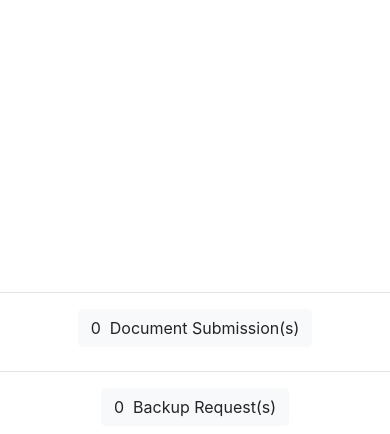
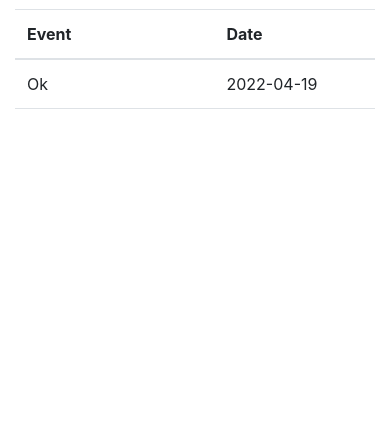
Before and after one commit to JisooKim0103/webiste, a PHP site: page /Students/ in a window 390 px wide. Shown: the part 410-844 px from the top of the page. Run offline with PHP 8.4, Linux system fonts and the light colour scheme; a user stored in the database is signed in; data comes from the database, SQL or seed files in the repository; both versions use the stored data as it was after the commit; data that the repository does not hold is empty.

Commit message:
(m) - Student/ Added course and event table in index, added submit assignment form, modified headers

```diff
--- a/Students/header.php
+++ b/Students/header.php
@@ -10,27 +10,20 @@
       </button>
       <div class="collapse navbar-collapse" id="navbarResponsive">
         <ul class="navbar-nav ml-auto">
-          <li class="nav-item">
-            <a class="nav-link" href="index.php"><i class="fas fa-tachometer-alt"></i>&nbsp;Dashboard
-            </a>
+        <li class="nav-item">
+            <a class="nav-link" href="index.php"><i class="fas fa-home" class="nav-link"></i>&nbsp;Home</a>
           </li>
           <li class="nav-item">
-            <a class="nav-link" href="faculty.php"><i class="fas fa-users-cog"></i>&nbsp;Faculty</a>
+            <a class="nav-link" href="upload.php"><i class="far fa-file-archive"></i>&nbsp;Upload File</a>
           </li>
+          <!-- <li class="nav-item">
+            <a class="nav-link" href="view_file.php"><i class="fas fa-list"></i>&nbsp;View Files</a>
+          </li> -->
+          <!-- <li class="nav-item">
+            <a class="nav-link" href="notifications.php"><i class="fas fa-bell"></i>&nbsp;Notifications</a>
+          </li> -->
           <li class="nav-item">
-            <a class="nav-link" href="student.php"><i class="fas fa-user-graduate"></i>&nbsp;Students</a>
-          </li>
-          <li class="nav-item">
-            <a class="nav-link" href="document.php"><i class="fas fa-sitemap"></i>&nbsp;Documents</a>
-          </li>
-          <li class="nav-item">
-            <a class="nav-link" href="document_template.php"><i class="far fa-file-alt"></i>&nbsp;Templates</a>
-          </li>
-          <li class="nav-item">
-            <a class="nav-link" href="backups.php"><i class="far fa-file-alt"></i>&nbsp;Backup</a>
-          </li>
-          <li class="nav-item">
-            <a class="nav-link" href="my_account.php"><i class="fas fa-user-cog"></i>&nbsp;Profile</a>
+            <a class="nav-link" href="my_profile.php"><i class="far fa-id-badge"></i>&nbsp;My Profile</a>
           </li>
           <li class="nav-item">
             <a class="nav-link" href="logout.php">Logout</a>
--- a/Students/index.php
+++ b/Students/index.php
@@ -26,44 +26,52 @@
   <div class="container-fluid">
 
   <div class = "text-center">
-<img src = "../assets/eacimg.jpg" style="max-width:100%" class = "img-fluid rounded"/>
+    <img src = "http://southeastern.com.ph/img/logo.png" style="max-width:100%" height="100" width="100" class = "img-fluid rounded"/>
+  </div>
+
+  <h2>Currently Enrolled Course(s):</h2>
+  <div id="schedule"  style="height: 100px; overflow: auto">
+  <table class="table">
+    <thead>
+      <tr>
+        <th>Course</th>
+        <th>Class</th>
+      </tr>
+    </thead>
+    <tbody>
+      <!-- To be filled -->
+    </tbody>
+  </table>
+</div>
+
+<h2>Event(s):</h2>
+<div id="events" style="height: 100px; overflow: auto">
+  <table class="table" >
+    <thead>
+      <tr>
+        <th>Event</th>
+        <th>Date</th>
+      </tr>
+    </thead>
+    <tbody>
+      <?php
+          $query = "SELECT * from schoolevent;";
+          $statement = $connection->prepare($query);
+          $statement->execute();
+
+          foreach($statement as $row)
+          {
+            echo "<tr>
+                <td>".$row['event_name']."</td>
+                <td>".$row['event_date']."</td>
+            </tr>";
+          }
+      ?>
+    </tbody>
+  </table>
 </div>
 
 
-      <div class = "fixed-bottom">
-<!-- First Card Row -->
-      <div class ="row mt-5">
-        <div class="col-sm-2 col-md-2 col-lg-2 col-xl-2">
-        </div>
-        <div class="col-sm-4 col-md-4 col-lg-4 col-xl-4">
-        <!-- <h2 class="text-success"> </h2> -->
-        <hr>
-        <h3 class="text-center text-success"><a href="document.php" target="_blank" class = "btn btn-light">
-        <?php
-        $query = "SELECT COUNT(*) FROM filesubmissions;";
-        $statement = $connection->query($query);
-        echo $statement->fetchColumn();
-        ?>
-        <i class="fas fa-file-alt"></i>&nbsp;Document Submission(s)
-        </a></h3>
-        </div>
-        <div class="col-sm-4 col-md-4 col-lg-4 col-xl-4">
-        <!-- <h2 class="text-warning"></h2> -->
-        <hr>
-        <h3 class="text-center text-success"><a href="backups.php" target="_blank" class = "btn btn-light">
-        <?php
-        $query = "SELECT COUNT(*) FROM activitylogs where activity = 'FILE BACKUP' and resolve = '';";
-        $statement = $connection->query($query);
-        echo $statement->fetchColumn();
-        ?>
-        <i class="far fa-question-circle"></i>&nbsp;Backup Request(s)
-        </a></h3>
-        </div>
-        <div class="col-sm-2 col-md-2 col-lg-2 col-xl-2">
-        </div>
-      </div>
-      </div>
-      </div>
   </div>
   <!-- Bootstrap core JavaScript -->
  <!-- <?php include('footer.php');?> -->
```
Also changed, not shown: Students/upload.php (added, +63 -0 lines), db_cpstnsec.sql (+60 -5 lines).
